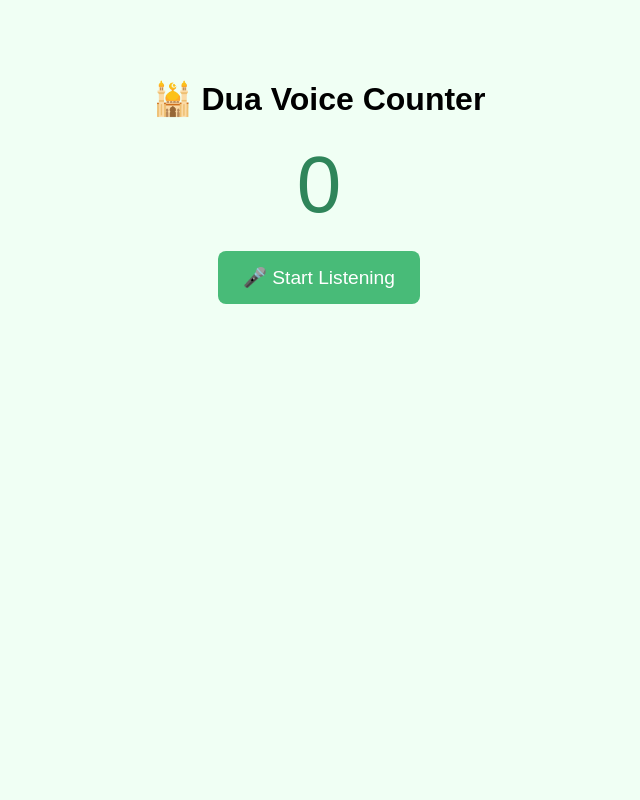
After one commit to IsrakaJahir/Dua, a PHP site: page /counter.php in a window 1280 px wide. The commit adds this page. Shown: the whole page, without its empty margins (321-961 px from the left). Run offline with PHP 8.4, Linux system fonts and the light colour scheme; data comes from the database, SQL or seed files in the repository; data that the repository does not hold is empty.

Commit message:
updated counter

```diff
--- /dev/null
+++ b/counter.php
@@ -0,0 +1,83 @@
+
+<?php
+include 'config.php';
+$dua_id = $_GET['id'] ?? 0;
+$result = $conn->query("SELECT * FROM duas WHERE id = $dua_id");
+$dua = $result->fetch_assoc();
+?>
+
+<h2><?= htmlspecialchars($dua['title']) ?></h2>
+<p><?= htmlspecialchars($dua['Dua']) ?></p>
+
+<!DOCTYPE html>
+<html lang="en">
+<head>
+  <meta charset="UTF-8" />
+  <title>Dua Voice Counter</title>
+  <style>
+    body {
+      font-family: sans-serif;
+      text-align: center;
+      background: #f0fff4;
+      margin-top: 80px;
+    }
+    #count {
+      font-size: 5em;
+      margin-bottom: 20px;
+      color: #2f855a;
+    }
+    #start {
+      background: #48bb78;
+      color: white;
+      border: none;
+      padding: 15px 25px;
+      font-size: 1.2em;
+      border-radius: 8px;
+      cursor: pointer;
+    }
+  </style>
+</head>
+<body>
+  <h1>🕌 Dua Voice Counter</h1>
+  <div id="count">0</div>
+  <button id="start">🎤 Start Listening</button>
+
+  <script>
+  let count = 0;
+  const targetWord = <?= json_encode($dua['Dua']) ?>;
+  const counterDisplay = document.getElementById("count");
+
+  const recognition = new(window.SpeechRecognition || window.webkitSpeechRecognition)();
+  recognition.lang = "en";
+  recognition.continuous = true;
+
+  document.getElementById("start").onclick = () => {
+    recognition.start();
+  };
+
+  recognition.onresult = (event) => {
+    const transcript = event.results[event.results.length - 1][0].transcript.trim().toLowerCase();
+    console.log("You said:", transcript);
+    if (transcript.includes(targetWord.toLowerCase())) {
+      count++;
+      counterDisplay.textContent = count;
+      fetch('save-count.php', {
+      method: 'POST',
+      headers: { 'Content-Type': 'application/x-www-form-urlencoded' },
+      body: `dua_id=<?= $dua_id ?>&count=${count}`
+    })
+   .then(res => res.text())
+   .then(data => console.log(data));
+
+
+
+    }
+  };
+
+  recognition.onerror = (e) => {
+    console.error("Speech error:", e.error);
+  };
+</script>
+
+</body>
+</html>
```
Also changed, not shown: index.php (+6 -4 lines), save-count.php (added, +20 -0 lines).
